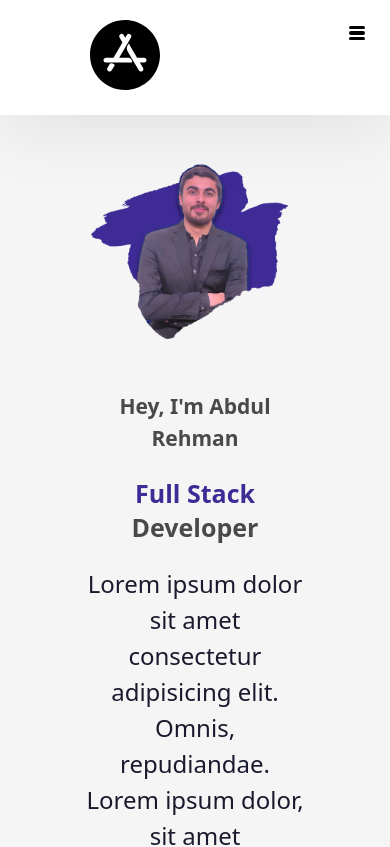
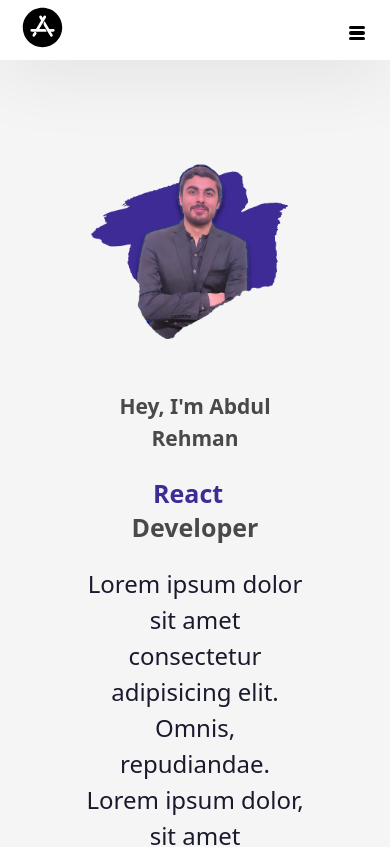
Before and after one commit to abdul191/ReactPortfolio, a React (Vite) app: page / in a window 390 px wide. Shown: the top 847 px of the page. Built offline with nearby package versions, Linux system fonts and the light colour scheme.

Commit message:
react-type-animation package for heroSection

```diff
--- a/package.json
+++ b/package.json
@@ -13,7 +13,8 @@
     "react": "^18.2.0",
     "react-dom": "^18.2.0",
     "react-router-dom": "^6.23.0",
-    "react-scroll": "^1.9.0"
+    "react-scroll": "^1.9.0",
+    "react-type-animation": "^3.2.0"
   },
   "devDependencies": {
     "@types/react": "^18.2.66",
--- a/src/App.css
+++ b/src/App.css
@@ -58,8 +58,8 @@ p {
   background-color: var(--white);
 }
 .svg {
-  width: 80px;
-  height: 80px;
+  width: 70px;
+  height: 70px;
 }
 .btnGithub {
   color: var(--white);
@@ -130,7 +130,7 @@ h3 {
   display: flex;
   justify-content: space-between;
   align-items: center;
-  padding: 15px 85px;
+  padding: 5px 85px;
   background-color: var(--white);
   box-shadow: 0px 5px 80px 0 rgba(0, 0, 0, 0.1);
   position: fixed;
@@ -151,6 +151,7 @@ h3 {
 .navbarContent {
   color: var(--darkBlue);
   font-size: 16px;
+  cursor: pointer;
 }
 .navbarActiveContent {
   color: var(--primary);
@@ -600,6 +601,13 @@ font-size: 25px;
   .divider{
     margin: 20px;
   }
+  .svg {
+    width: 45px;
+    height: 45px;
+  }
+  .navbar{
+    padding-left: 20px;
+  }
 }
 
 /* Hamburger menu */
@@ -624,6 +632,7 @@ font-size: 25px;
 
 /*media queries for hamburger */
 @media screen and (max-width: 1200px) {
+
     .navHamburger {
         display: flex;
         z-index: 200;
--- a/src/Pages/Home/HeroSections.jsx
+++ b/src/Pages/Home/HeroSections.jsx
@@ -1,22 +1,39 @@
-import Hero from "../../assets/images/hero.png"
+import { TypeAnimation } from "react-type-animation";
+import Hero from "../../assets/images/hero.png";
 function HeroSections() {
   return (
     <section id="heroSection" className="heroSection">
       <div className="heroSectionContentBox">
         <div className="heroSectionContent">
-      <p className="sectionTitle">
-      Hey, {"I'm"} Abdul Rehman
-      </p>
+          <p className="sectionTitle">Hey, {"I'm"} Abdul Rehman</p>
           <h1 className="heroSectionTitle">
             <span className="heroSectionTitleColor">
-          Full Stack
-        </span> { " " }
+              <TypeAnimation
+                sequence={[
+                  "Web ",
+                  1500,
+                  "Frontend ",
+                  1500,
+                  "React.js",
+                  1500,
+                  "Mernstack",
+                  1500,
+                  () => {
+                  },
+                ]}
+                wrapper="span"
+                cursor={true}
+                repeat={Infinity}
+              />
+            </span>{" "}
             <br />
             Developer
           </h1>
           <p className="heroSectionDescription">
-        Lorem ipsum dolor sit amet consectetur adipisicing elit. Omnis, repudiandae.
-        <br />Lorem ipsum dolor, sit amet consectetur adipisicing elit. Impedit?
+            Lorem ipsum dolor sit amet consectetur adipisicing elit. Omnis,
+            repudiandae.
+            <br />
+            Lorem ipsum dolor, sit amet consectetur adipisicing elit. Impedit?
           </p>
         </div>
         <button className="btn btnPrimary">Get In Touch</button>
@@ -25,7 +42,7 @@ function HeroSections() {
         <img src={Hero} alt="hero section" />
       </div>
     </section>
-  )
+  );
 }
 
-export default HeroSections
+export default HeroSections;
```
Also changed, not shown: 1 other file (tests, documents, lock files or other folders). Lines whose indentation alone changed are shown as unchanged.
